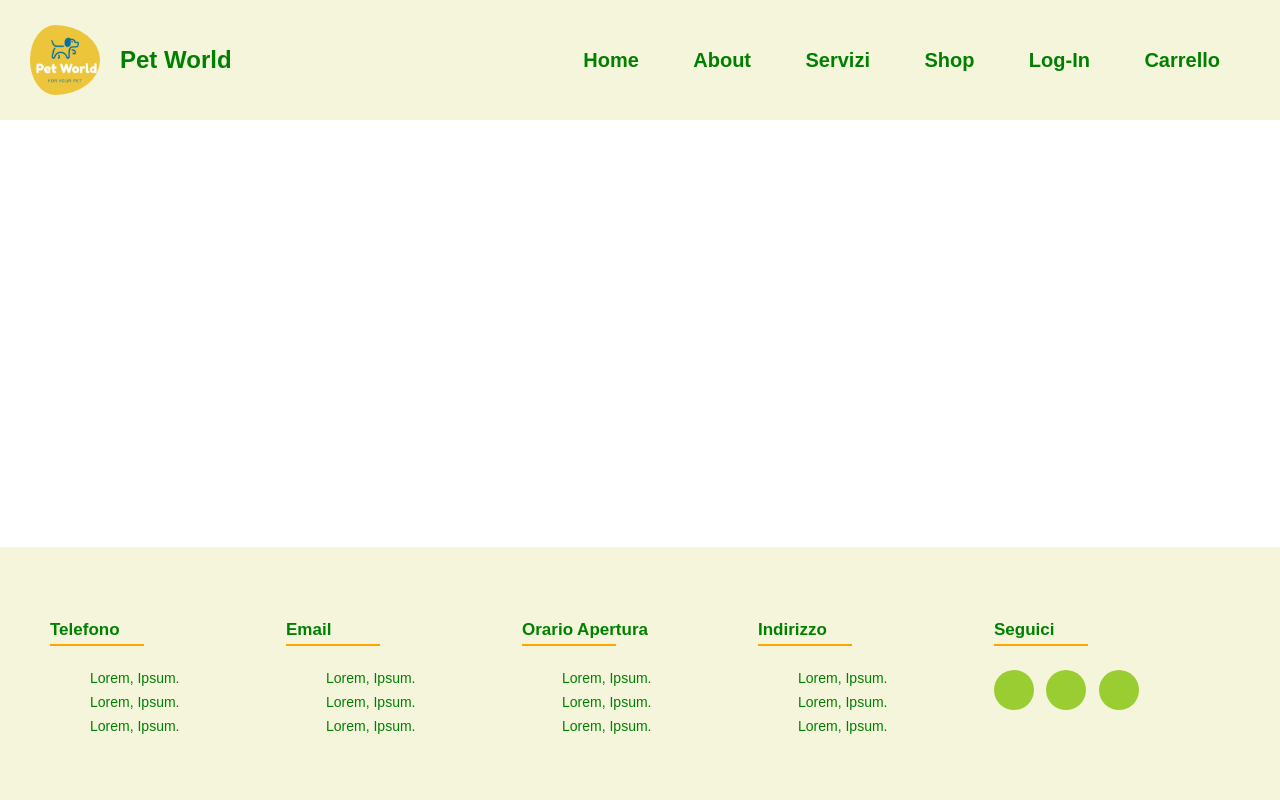
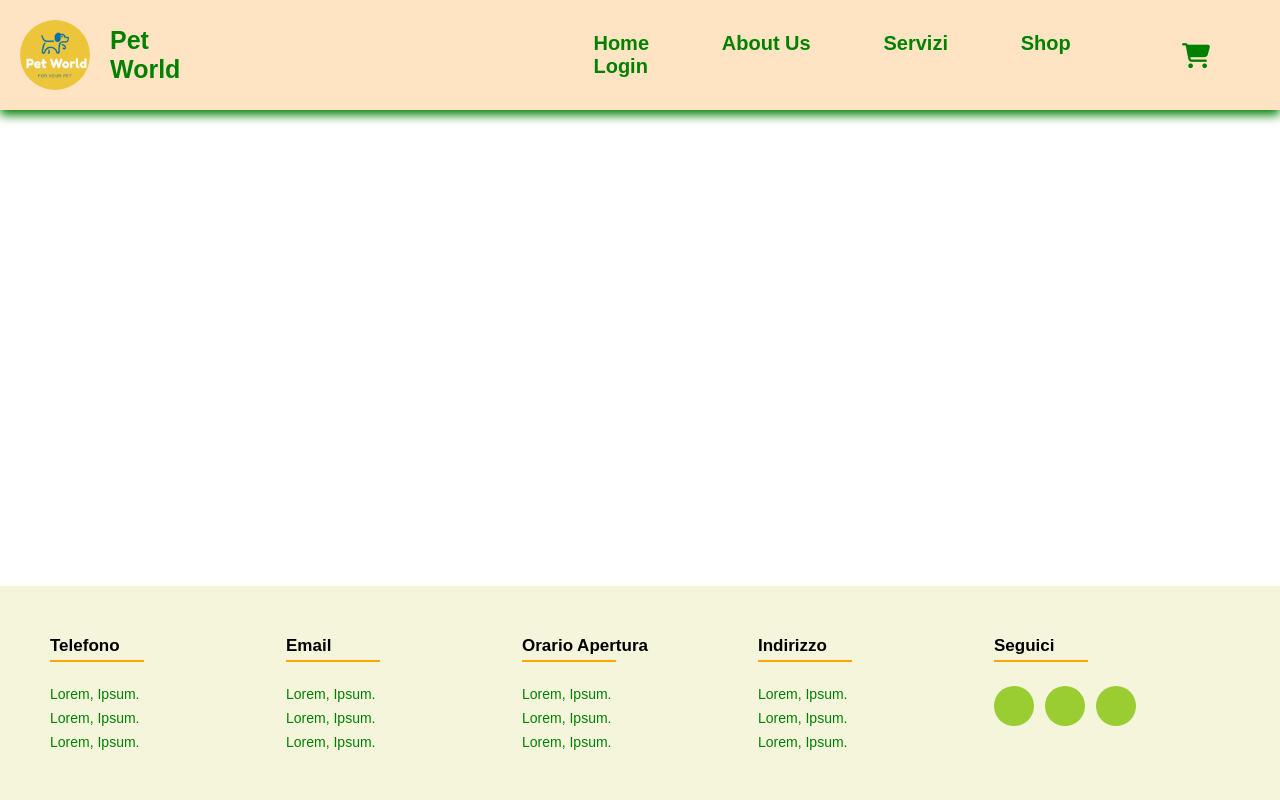
Before and after one commit to VivianPita/progetto_ltw, a PHP site: page /shop.html in a window 1280 px wide. Run offline with PHP 8.4, Linux system fonts and the light colour scheme.

Commit message:
header completo al 99%

```diff
--- a/code/header.css
+++ b/code/header.css
@@ -1,49 +1,132 @@
-body{
-    color: green;
-    font-family: sans-serif;
-    margin: 0;
-}
-header{
-    background-color: #f5f5dc;
-    display: flex;
-    height: 100px;
-    justify-content: space-between;
-    align-items: center;
-    padding: 10px;
+:root{
+    --green: green;
+    --orange: orange;
 }
 
+*{
+    margin:0;
+    padding:0;
+    box-sizing: border-box;
+    font-family: sans-serif;
+    outline: none;
+    border: none;
+    text-decoration: none;
+    text-transform: capitalize;
+}
 
-.logo{
+html{
+    font-size: 62.5%;
+    scroll-behavior: smooth;
+    scroll-padding-top: 6rem;
+    overflow-x: hidden;
+}
+
+header{
+    position: fixed;
+    top: 0;
+    left: 0;
+    right: 0;
+    background: bisque;
+    padding: 2rem ;
     display: flex;
     align-items: center;
+    justify-content: space-between;
+    z-index: 1000;
+    box-shadow: 0 0.5rem 1rem green;
 }
 
-.logo img{
-    padding-left: 20px;
+header .logo{
+    padding-right:300px;
+    font-size: 2.5rem;
+    color: green;
+    font-weight: bolder;
+}
+
+header .img{
+    padding-left: 0px;
     height: 70px;
     margin-right: 20px;
     border-radius: 50%;
 }
 
-nav a{
-    font-weight: 600;
-    font-family: sans-serif;
-    margin: 0;
-    padding-right: 50px;
-    color: green;
-    text-decoration: none;
-    font-size: 20px;
+header .navbar a{
+    margin:0;
+    font-weight: bolder;
+    color:var(--green);
+    font-size: 2rem;
+    padding-left: 70px;
+
 }
 
-nav a:hover{
-    color:olivedrab;
+header .navbar a:hover{
+    color: var(--orange);
 }
-@media (max-width:700px){
-    header{
-        flex-direction:column;
+
+header .icons a{
+    font-size: 2.5rem;
+    color: green;
+    padding-right: 50px;
+    /*margin-left: 1.5rem;*/
+}
+
+header .icons a:hover{
+    color: var(--orange);
+}
+
+header #toggler{
+    display: none;
+}
+
+header .fa-bars{
+    font-size: 3rem;
+    color:var(--green);
+    border-radius: .5rem;
+    padding: .5rem 1.5rem;
+    cursor: pointer;
+    border: .1rem solid green;
+    display: none;
+}
+
+@media (max-width:991px){
+    html{
+        font-size: 55%;
     }
 
-    nav{
-        padding: 30px 30px;
+    header{
+        padding: 2rem;
     }
 }
+
+@media (max-width:768px){
+    html .fa-bars{
+        display: block;
+    }
+
+    header .navbar{
+        position: absolute;
+        top: 100%;
+        left: 0;
+        right: 0;
+        background: bisque;
+        border-top: .1rem solid green;
+        clip-path: polygon(0 0,100% 0,100% 0,0 0);
+    }
+
+    header #toggler:checked ~ .navbar{
+        clip-path: polygon(0 0,100% 0,100% 100%,0 100%);
+    }
+
+    header .navbar a{
+        margin: 1.5rem;
+        padding: 1.5 rem;
+        background: bisque;
+        border: .1rem solid green;
+        display: block;
+    }
+}
+
+@media (max-width:414px){
+    html{
+        font-size: 50%;
+    }
+}
--- a/code/shop.html
+++ b/code/shop.html
@@ -11,22 +11,30 @@
       <link rel="stylesheet" type="text/css" href="https://cdnjs.cloudflare.com/ajax/libs/font-awesome/6.4.0/css/all.min.css">
 </head>
 <body>
-    <header>
-        <div class="logo">
-          <img src="logo.png" alt="Pet World">
-          <h2 class="Pet World">Pet World</h2>
-        </div>
-        <div class="container">
-            <nav>
-                <a href="home.html">Home</a>
-                <a href="about.html">About</a>
-                <a href="services.html">Servizi</a>
-                <a href="shop.html">Shop</a>
-                <a href="login.html">Log-In</a>
-                <a href="carrello.html">Carrello</a>
-            </nav>
-        </div>
-    </header>
+  <header>
+    <input type="checkbox" name="" id="toggler">
+
+    <label for="toggler" class="fas fa-bars"></label>
+
+    <img class ="img" src="logo.png" alt="Pet World">
+
+    <a href="#" class="logo">Pet World</a>
+
+    <nav class="navbar">
+        <a href="home.html">home</a>
+        <a href="about.html">about us</a>
+        <a href="services.html">servizi</a>
+        <a href="shop.html">shop</a>
+        <a href="login.html">login</a>
+    </nav>
+
+    <div class="icons">
+        <!--<a href="login.html" class="fas fa-user"></a>-->
+        <a href="carrello.html" class="fas fa-shopping-cart"></a>
+    </div>
+
+</header>
+
 
 
     <footer>
```
Also changed, not shown: code/about.html (+24 -16 lines), code/carrello.html (+24 -16 lines), code/home.html (+24 -16 lines), code/login.html (+24 -16 lines), code/prova.css (+83 -3 lines), code/prova.html (+19 -2 lines), code/services.html (+24 -16 lines).
